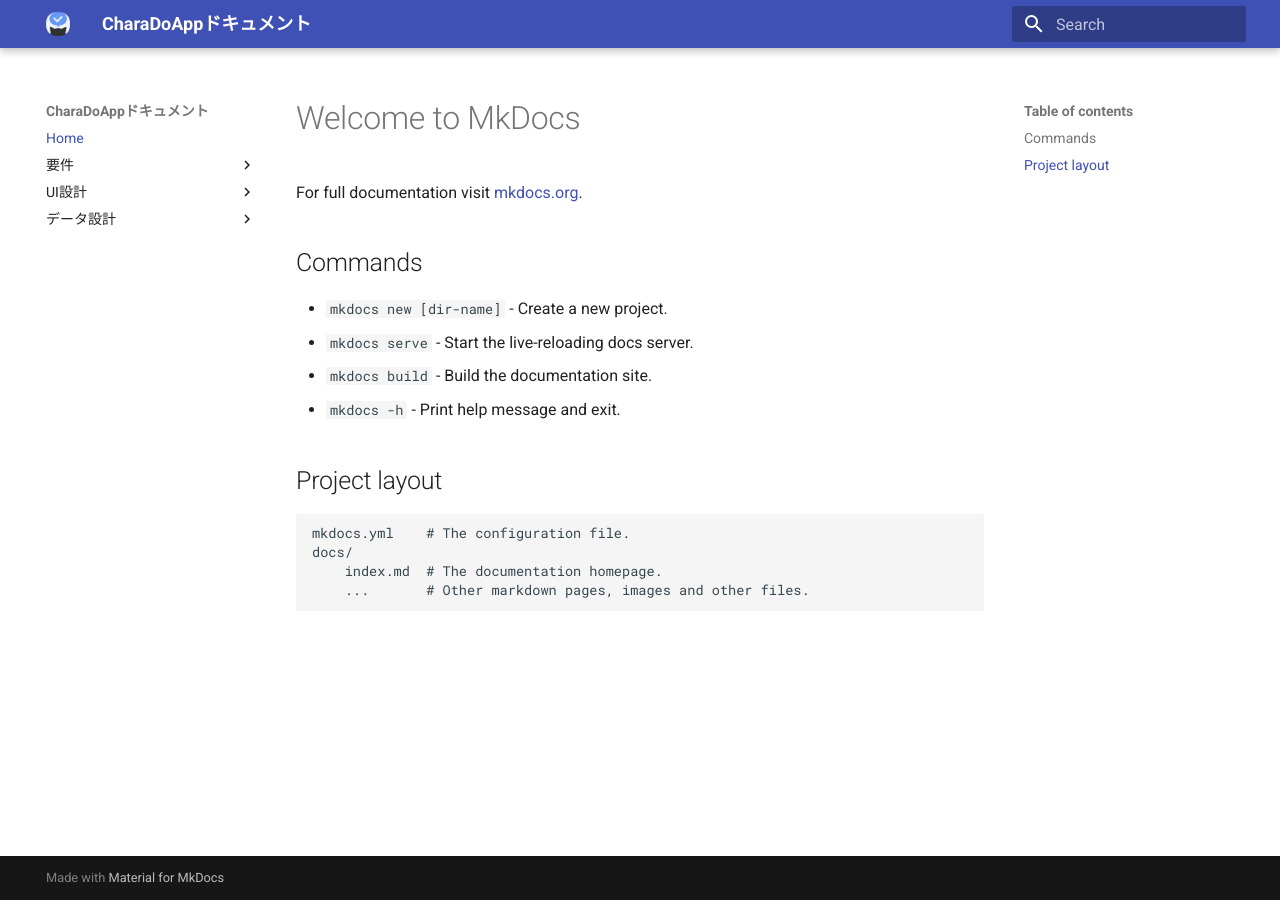
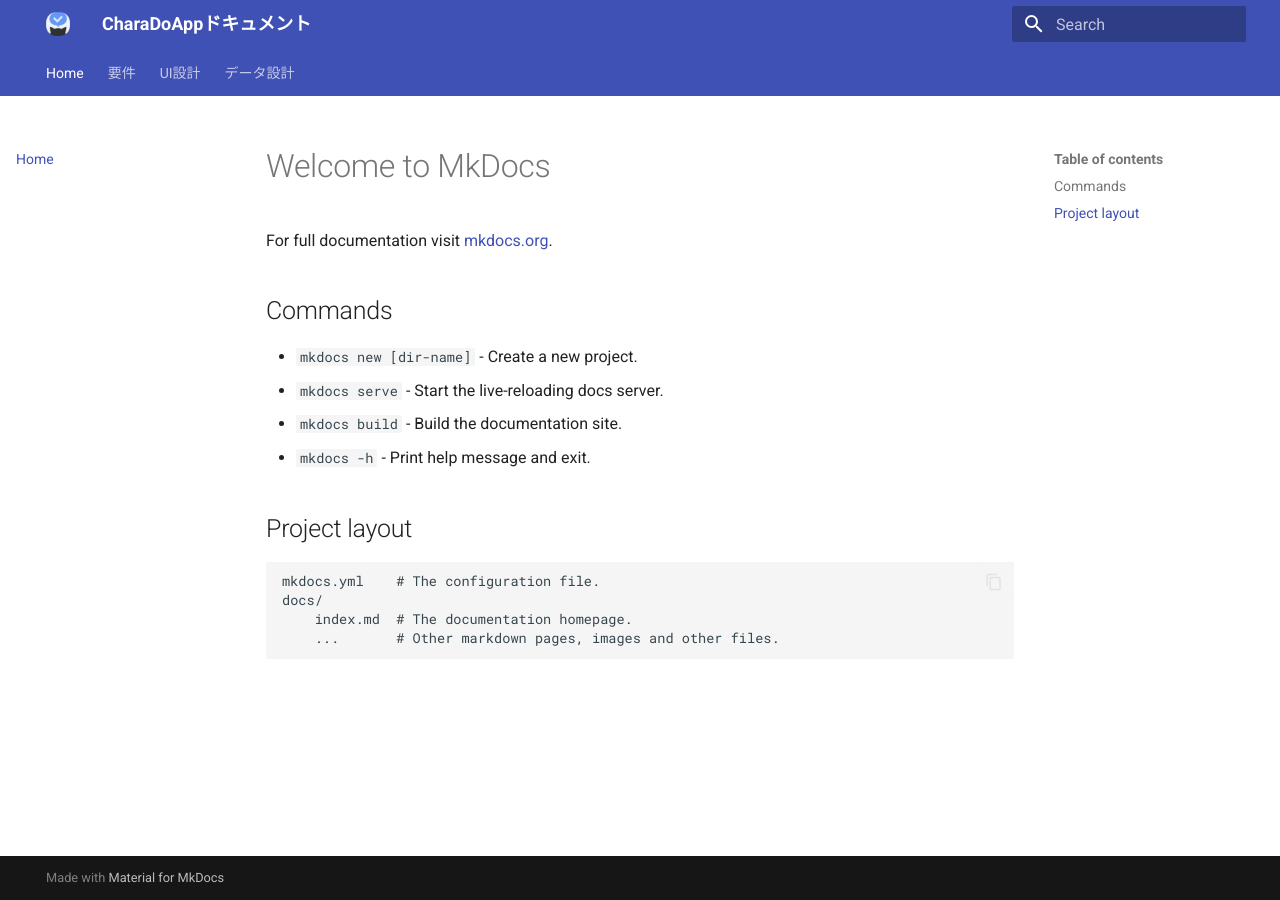
Before and after one commit to CharaDo-Official/CharaDo, an MkDocs documentation site: the page built from docs/index.md, in a window 1280 px wide. Built offline with MkDocs 1.6.1 and Material for MkDocs 9.7.7, drawn with Linux system fonts in a browser that asks for light colours.

Commit message:
add docs 表示幅拡張
ヘッダー表示追加

```diff
--- /dev/null
+++ b/docs/stylesheets/extra.css
@@ -0,0 +1,4 @@
+/* コンテンツ幅を拡張 */
+.md-main__inner {
+  max-width: 1600px;
+}
--- a/mkdocs.yml
+++ b/mkdocs.yml
@@ -36,15 +36,7 @@
   palette:
     primary: indigo
     accent: indigo
-
-# プラグイン
-plugins:
-  - search
-  - git-revision-date # gitから更新日時を取得表示
-
-features:
-  - search.suggest         ## 検索の候補リスト表示を表示する
-  - search.highlight       ## 検索で一致した結果をハイライトする
+  features:
   ## - navigation.instant     ## mkdocs for MaterialのSPA対応 # SPAだとlive-editが効かないので無効化
   - navigation.tabs        ## トップレベル項目を画面上部メニューにタブ表示
   ##- navigation.sections  ## 項目のセクション表示
@@ -56,3 +48,12 @@
   - search.suggest         ## 検索の候補リスト表示を表示する
   - search.highlight       ## 検索で一致した結果をハイライトする
   - content.code.copy      ## コードコピー機能
+
+# プラグイン
+plugins:
+  - search
+  - git-revision-date # gitから更新日時を取得表示
+
+
+extra_css:
+  - stylesheets/extra.css
```
